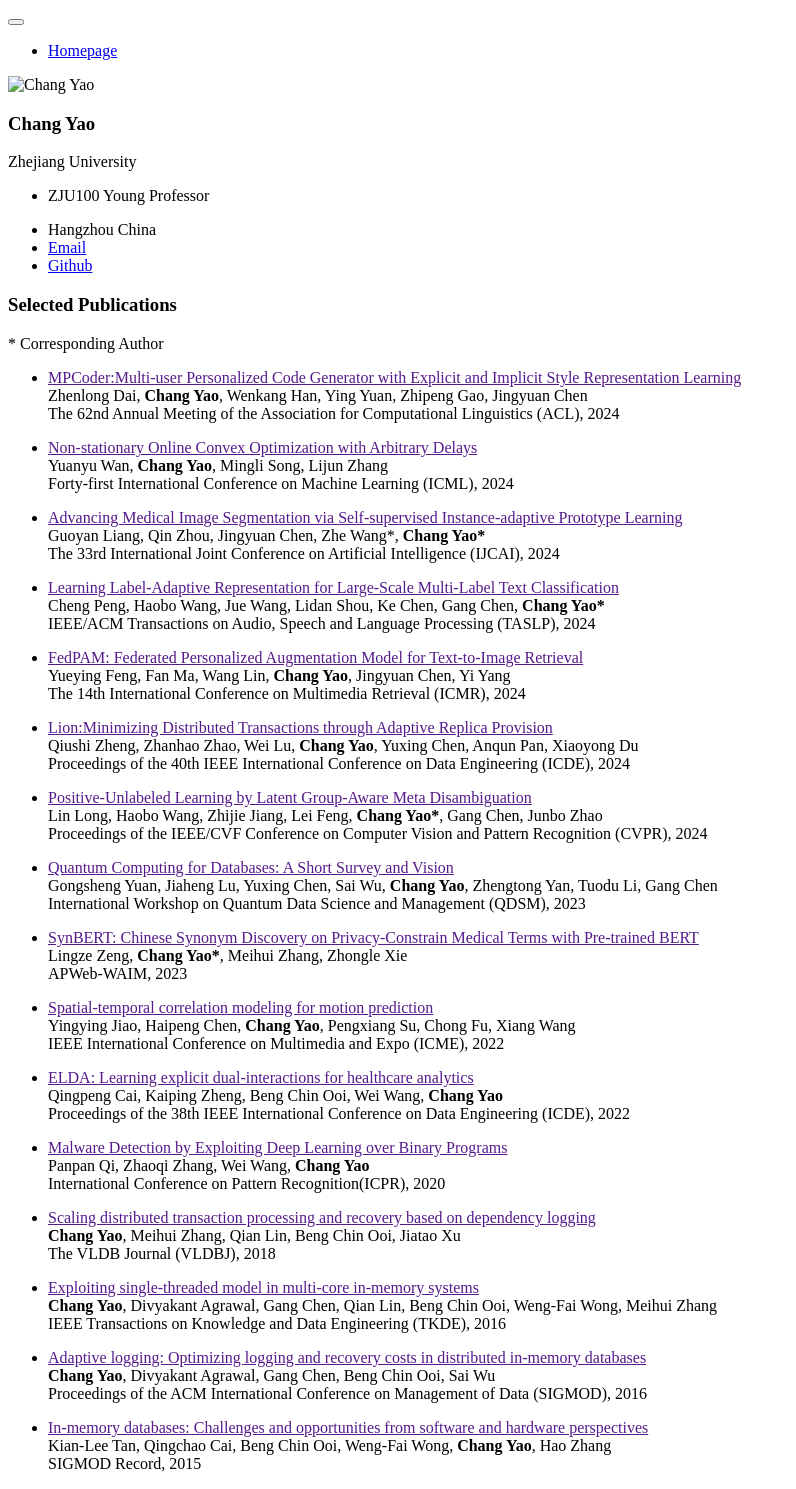
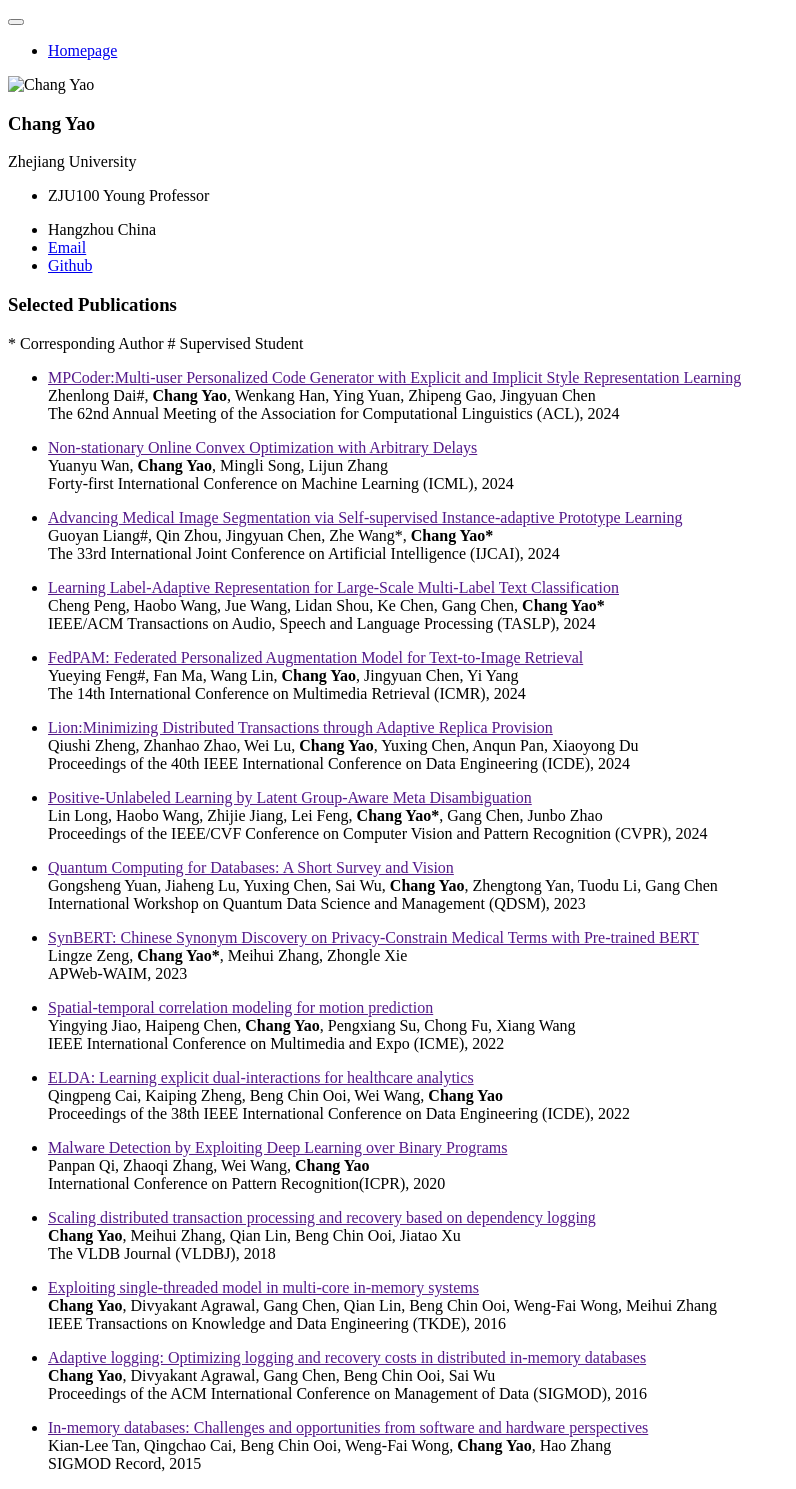
Before and after one commit to yaochang/yaochang.github.io, a Jekyll site: the page built from _pages/includes/pub.md, in a window 1280 px wide. Shown: the whole page, without its empty margins (0-796 px from the left). Built offline with Jekyll 4.4.1, drawn with Linux system fonts in a browser that asks for light colours; our own code applies the rules of GitHub Pages for plain Markdown files.

Commit message:
20240516-03

```diff
--- a/_pages/includes/pub.md
+++ b/_pages/includes/pub.md
@@ -1,10 +1,10 @@
 
 # Selected Publications
 
-\* Corresponding Author
+\* Corresponding Author  \# Supervised Student
 
 - [MPCoder:Multi-user Personalized Code Generator with Explicit and Implicit Style Representation Learning]()
-<br />Zhenlong Dai, **Chang Yao**, Wenkang Han, Ying Yuan, Zhipeng Gao, Jingyuan Chen
+<br />Zhenlong Dai\#, **Chang Yao**, Wenkang Han, Ying Yuan, Zhipeng Gao, Jingyuan Chen
 <br />The 62nd Annual Meeting of the Association for Computational Linguistics (ACL), 2024
 
 - [Non-stationary Online Convex Optimization with Arbitrary Delays]()
@@ -12,7 +12,7 @@
 <br />Forty-first International Conference on Machine Learning (ICML), 2024
 
 - [Advancing Medical Image Segmentation via Self-supervised Instance-adaptive Prototype Learning]()
-<br />Guoyan Liang, Qin Zhou, Jingyuan Chen, Zhe Wang\*, **Chang Yao\***
+<br />Guoyan Liang\#, Qin Zhou, Jingyuan Chen, Zhe Wang\*, **Chang Yao\***
 <br />The 33rd International Joint Conference on Artificial Intelligence (IJCAI), 2024
 
 - [Learning Label-Adaptive Representation for Large-Scale Multi-Label Text Classification]()
@@ -20,7 +20,7 @@
 <br />IEEE/ACM Transactions on Audio, Speech and Language Processing (TASLP), 2024
 
 - [FedPAM: Federated Personalized Augmentation Model for Text-to-Image Retrieval]()
-<br />Yueying Feng, Fan Ma, Wang Lin, **Chang Yao**, Jingyuan Chen, Yi Yang
+<br />Yueying Feng\#, Fan Ma, Wang Lin, **Chang Yao**, Jingyuan Chen, Yi Yang
 <br />The 14th International Conference on Multimedia Retrieval (ICMR), 2024
 
 - [Lion:Minimizing Distributed Transactions through Adaptive Replica Provision]()
```
